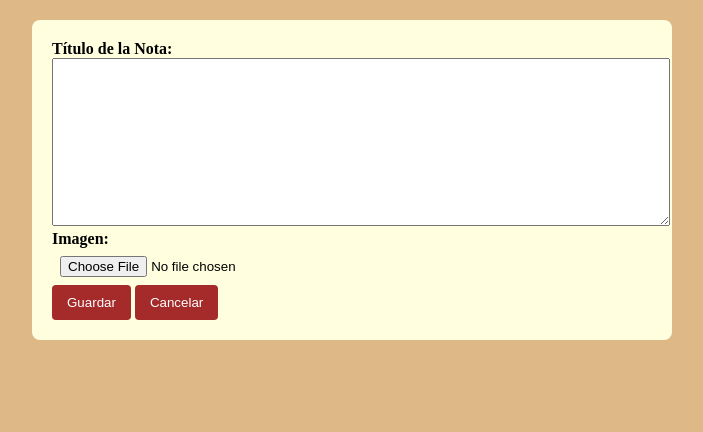
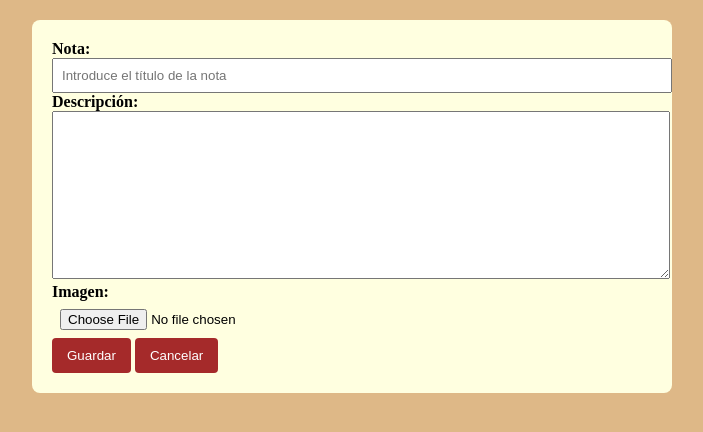
Before and after one commit to DcM12345/Practica-1-Fundamentos-de-la-Web, a plain HTML site: page PaginaAñadir.html in a window 1280 px wide. Shown: the whole page, without its empty margins (288-991 px from the left). Drawn offline with Linux system fonts and the light colour scheme.

Commit message:
Bloque pagina añadir

```diff
--- a/PaginaAñadir.html
+++ b/PaginaAñadir.html
@@ -5,8 +5,11 @@
 <body id="cuerpo">
     <main>
       <form>
-
-        <label>Título de la Nota:</label>
+        <div class="form-group">
+          <label for="sumelemento">Nota: </label>
+          <input type="subelemento" class="form-control" id="Subelemento" placeholder="Introduce el título de la nota">
+        </div>
+        <label>Descripción:</label>
         <textarea id="descripcion" name="descripcion" rows="10" required></textarea>
         <label for="imagen">Imagen:</label>
         <input type="file" id="imagen" name="imagen" accept="image/*">
```
